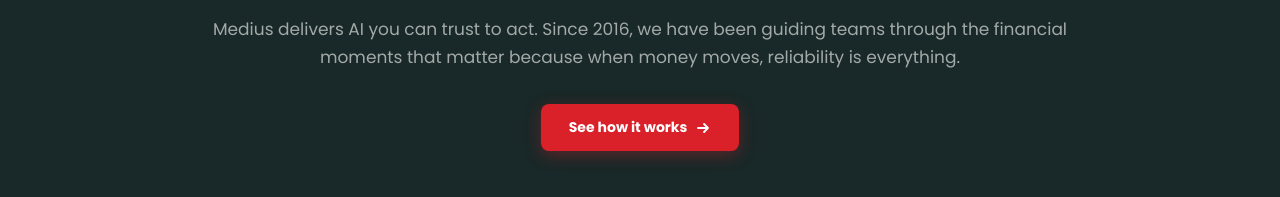
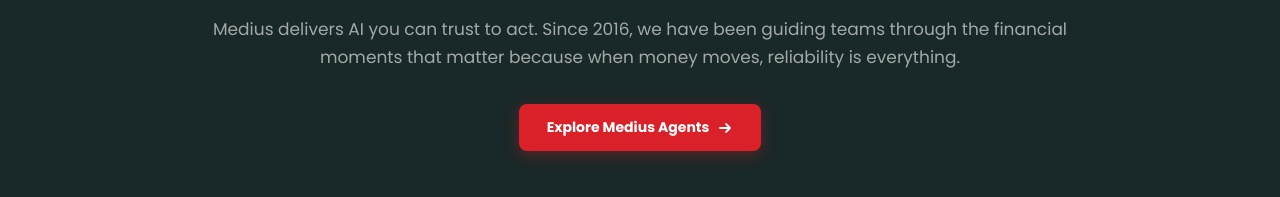
Before and after one commit to gableend/MediusAI, a Next.js app: page / in a window 1280 px wide. Shown: the part 2177-2374 px from the top of the page. Built offline with nearby package versions, Linux system fonts and the light colour scheme; grey boxes are pictures that could not be loaded.

Commit message:
Update AI section CTA to "Explore Medius Agents"
Co-Authored-By: Claude Sonnet 4.6 <noreply@anthropic.com>

```diff
--- a/src/components/AISection.tsx
+++ b/src/components/AISection.tsx
@@ -70,7 +70,7 @@ export default function AISection() {
             boxShadow: "0 4px 16px rgba(218,32,40,0.35)",
           }}
         >
-          See how it works
+          Explore Medius Agents
           <svg width="16" height="16" viewBox="0 0 16 16" fill="none">
             <path d="M3 8h10M9 4l4 4-4 4" stroke="white" strokeWidth="1.8" strokeLinecap="round" strokeLinejoin="round"/>
           </svg>
```
